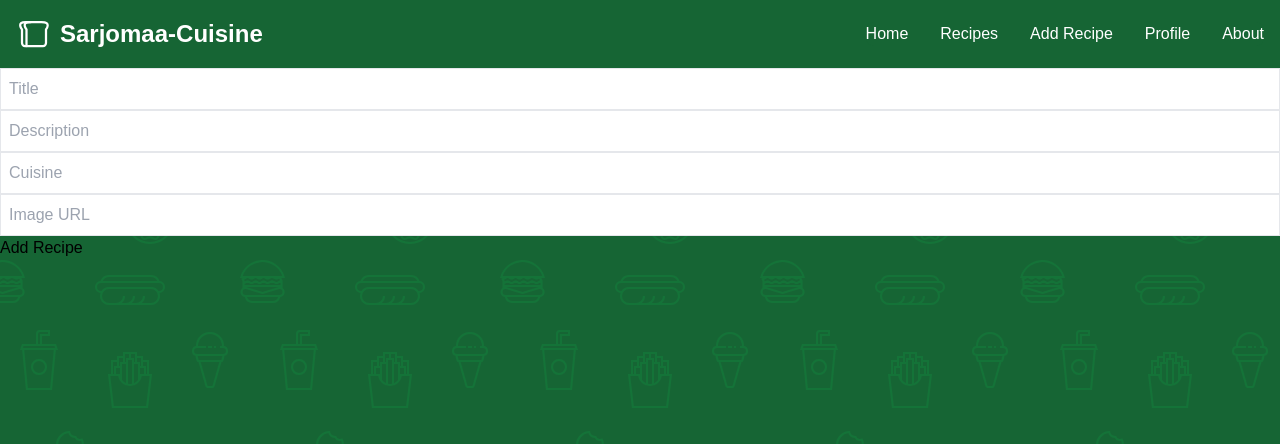
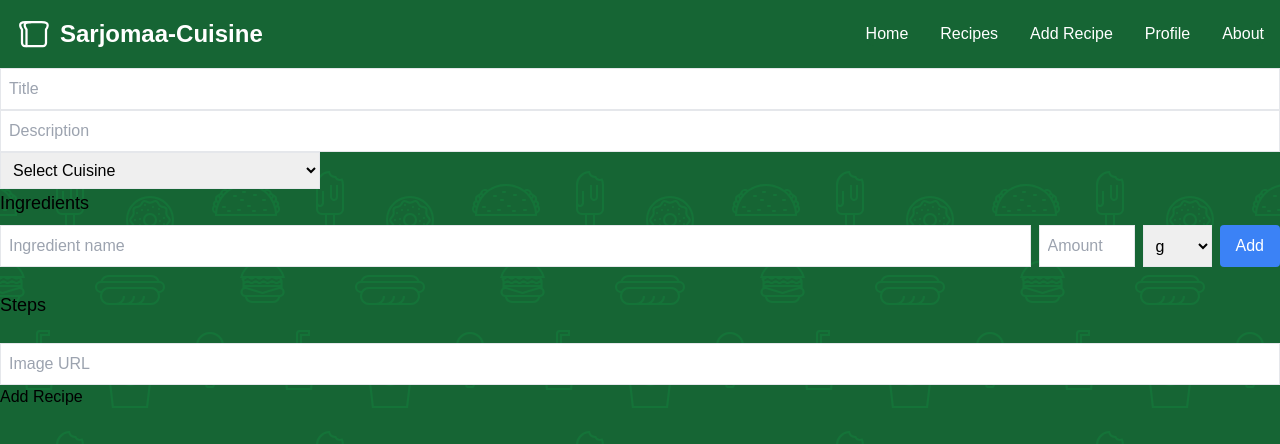
Before and after one commit to Dasar0410/sarjomaa-cuisine-frontend, a React (Vite) app: page /add-recipe in a window 1280 px wide. Shown: the top 444 px of the page. Built offline with nearby package versions, Linux system fonts and the light colour scheme.

Commit message:
ingredients added to form

```diff
--- a/src/pages/AddRecipe.tsx
+++ b/src/pages/AddRecipe.tsx
@@ -1,12 +1,11 @@
 import { FormEvent, useState } from 'react';
 import NavigationBar from '../components/NavigationBar';
 import { addRecipe } from '../services/recipeService';
-import { Recipe } from '../types/recipe';
+import { Recipe, Ingredient,Step } from '../types/recipe';
 
 function NewRecipe() {
   const [recipe, setRecipe] = useState<Recipe>({
       title: "",
-      //id: 101,
       created_at: new Date().toISOString(),
       creator: 1,
       description: "",
@@ -16,19 +15,46 @@ function NewRecipe() {
       image_url: "",
   });
 
+  const [currentIngredient, setCurrentIngredient] = useState<Ingredient>({
+    name: "",
+    unit: "g",
+    amount: 0
+  });
+
 function handleSubmit(event: FormEvent) {
   event.preventDefault();
   console.log(recipe);
   addRecipe(recipe);
-
-
-
   }
 
-  const handleChange = (e: React.ChangeEvent<HTMLInputElement>) => {
+  const handleChange = (e: React.ChangeEvent<HTMLInputElement | HTMLSelectElement>) => {
     setRecipe({ ...recipe, [e.target.name]: e.target.value });
   };
 
+  const handleIngredientChange = (e: React.ChangeEvent<HTMLInputElement | HTMLSelectElement>) => {
+    const { name, value } = e.target;
+    setCurrentIngredient(prev => ({
+      ...prev,
+      [name]: name === "amount" ? Number(value) : value
+    }));
+  };
+
+  const addIngredient = () => {
+    if (currentIngredient.name.trim() && currentIngredient.amount > 0) {
+      setRecipe(prev => ({
+        ...prev,
+        ingredients: [...prev.ingredients, currentIngredient]
+      }));
+      setCurrentIngredient({ name: "", unit: "g", amount: 0 });
+    }
+  };
+
+  const removeIngredient = (index: number) => {
+    setRecipe(prev => ({
+      ...prev,
+      ingredients: prev.ingredients.filter((_, i) => i !== index)
+    }));
+  };
 
   return (
     <div>
@@ -36,7 +62,74 @@ function handleSubmit(event: FormEvent) {
       <form onSubmit={handleSubmit}>
       <input type="text" name="title" value={recipe.title} onChange={handleChange} placeholder="Title" required className="border p-2 w-full" />
       <input type="text" name="description" value={recipe.description} onChange={handleChange} placeholder="Description" required className="border p-2 w-full" />
-      <input type="text" name="cuisine" value={recipe.cuisine} onChange={handleChange} placeholder="Cuisine" required className="border p-2 w-full" />
+      <select name="cuisine" value={recipe.cuisine} onChange={handleChange} required className="border p-2 min-w-80">
+          <option value="">Select Cuisine</option>
+          <option value="italian">Italian</option>
+          <option value="indian">Indian</option>
+          <option value="other">Other</option>
+        </select>
+
+
+{/* Ingredients section */}
+<div className="mb-6">
+          <h3 className="text-lg font-medium mb-2">Ingredients</h3>
+          <div className="flex gap-2 mb-2">
+            <input
+              type="text"
+              name="name"
+              value={currentIngredient.name}
+              onChange={handleIngredientChange}
+              placeholder="Ingredient name"
+              className="border p-2 flex-1"
+            />
+            <input
+              type="number"
+              name="amount"
+              value={currentIngredient.amount || ""}
+              onChange={handleIngredientChange}
+              placeholder="Amount"
+              min="0"
+              className="border p-2 w-24"
+            />
+            <select
+              name="unit"
+              value={currentIngredient.unit}
+              onChange={handleIngredientChange}
+              className="border p-2"
+            >
+              <option value="g">g</option>
+              <option value="kg">kg</option>
+              <option value="ml">ml</option>
+              <option value="L">L</option>
+              <option value="tsp">tsp</option>
+              <option value="tbsp">tbsp</option>
+              <option value="cup">cup</option>
+              <option value="pc">pc</option>
+            </select>
+            <button
+              type="button"
+              onClick={addIngredient}
+              className="bg-blue-500 text-white px-4 py-2 rounded hover:bg-blue-600">
+              Add
+            </button>
+
+
+
+          </div>
+          {recipe.ingredients.map((ingredient, index) => (
+              <li key={index} className="flex items-center gap-2">
+                <span>{ingredient.amount} {ingredient.unit} {ingredient.name}</span>
+                <button type="button" onClick={() => removeIngredient(index)} className="text-red-500">Remove</button>
+              </li>
+              ))}
+          </div>
+
+{/* Steps section */}
+<div className="mb-6">
+  <h3 className='text-lg font-medium'>Steps</h3>
+  </div>
+
+
       <input type="text" name="image_url" value={recipe.image_url} onChange={handleChange} placeholder="Image URL" required className="border p-2 w-full" />
         <button type="submit">Add Recipe</button>
       </form>
--- a/src/pages/Home.tsx
+++ b/src/pages/Home.tsx
@@ -28,7 +28,7 @@ function Home() {
 
             <div className='text-3xl text-center'>
             <div className='justify-center' id='recipes'>
-            <p className=''>What's New!</p>
+            <p className='text-white'>What's New!</p>
                 <div className='md:bg-prime p-8 mb-12 card-container inline-flex center flex-wrap justify-center  rounded-3xl shadow-2xl'>
 
                 {recipes.map((recipe) => (
--- a/tailwind.config.js
+++ b/tailwind.config.js
@@ -11,7 +11,7 @@ export default {
         lightprime: "#16A34A",
         brandGreen: "#00FF00",
         txtColor: "#333333", //Obsidian black
-        cardColor: "#FAFAFA",
+        cardColor: 		"hsl(143, 64%, 95%)",
         borderColor: "#A3C293",
         accentColor: "#D84315" //Amber
         // Add as many single colors as you like
```
